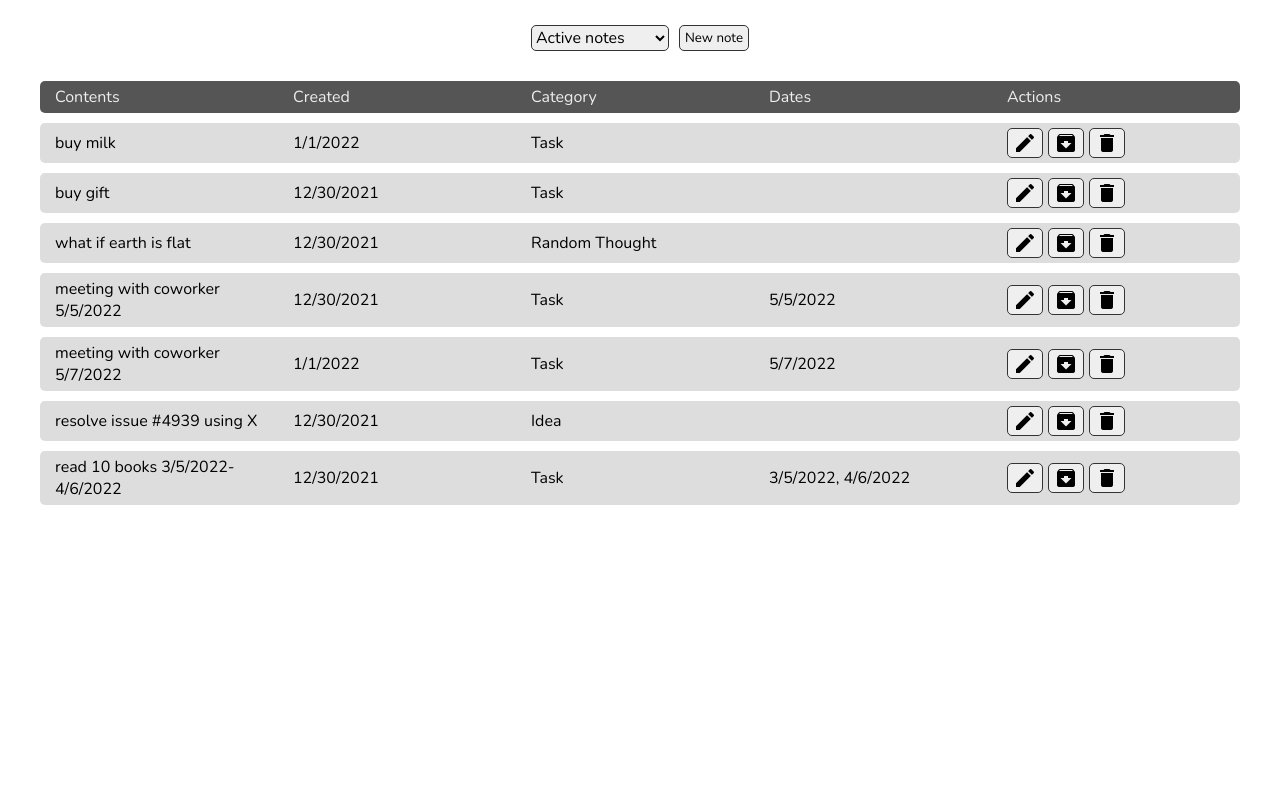
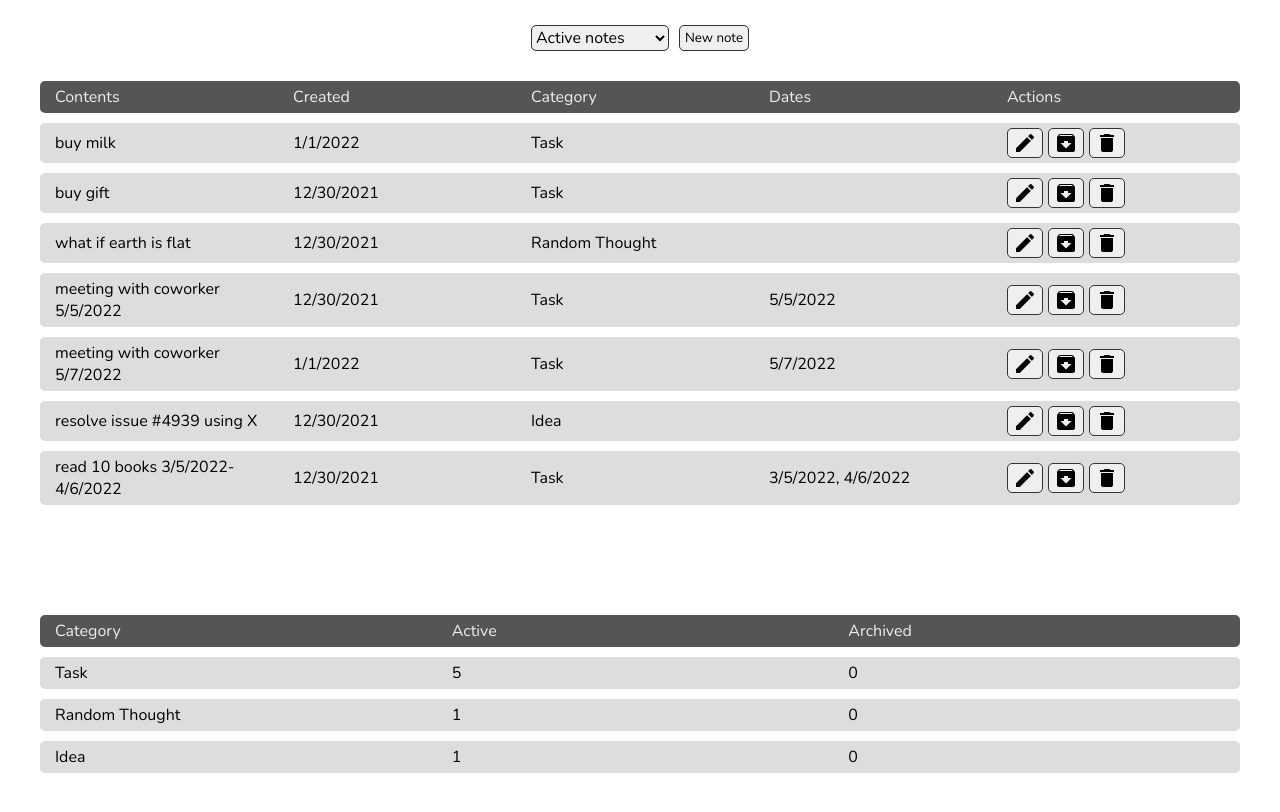
Before and after one commit to igorzash/RadencyInternship2022Task1, a website built with webpack: page index.html in a window 1280 px wide. Built offline with nearby package versions, Linux system fonts and the light colour scheme.

Commit message:
Summary table

```diff
--- a/index.html
+++ b/index.html
@@ -22,7 +22,7 @@
             </select>
             <button id="new-note__btn">New note</button>
         </div>
-        <div id="notes__root" class="notes-container">
+        <div id="notes__root" class="table">
             <div>
                 <div>Contents</div>
                 <div>Created</div>
@@ -31,7 +31,7 @@
                 <div>Actions</div>
             </div>
         </div>
-        <div id="archieved-notes__root" class="notes-container hidden">
+        <div id="archieved-notes__root" class="table hidden">
             <div>
                 <div>Contents</div>
                 <div>Created</div>
@@ -40,6 +40,16 @@
                 <div>Actions</div>
             </div>
         </div>
+
+        <div style="padding-top: 100px"></div>
+
+        <div id="summary__root" class="table">
+            <div>
+                <div>Category</div>
+                <div>Active</div>
+                <div>Archived</div>
+            </div>
+        </div>
     </div>
 </body>
 </html>
--- /dev/null
+++ b/src/summaryTable.js
@@ -0,0 +1,15 @@
+import CATEGORY from "./category";
+
+function summaryTableCalc(notes) {
+	const categories = Object.values(CATEGORY);
+
+	return categories
+		.map((cat) => Array.from(notes).filter((n) => n.category === cat))
+		.map((n, i) => [
+			categories[i],
+			n.filter((n) => !n.archived).length,
+			n.filter((n) => n.archived).length,
+		]);
+}
+
+export default summaryTableCalc;
--- a/src/view/index.js
+++ b/src/view/index.js
@@ -1,8 +1,11 @@
 import storage from "../storage";
 import renderNote from "./renderNote";
+import renderSummaryTable from "./renderSummaryTable";
 
 export function init() {
 	storage.data.notes.forEach((note) =>
 		renderNote(note, { editState: false })
 	);
+
+	renderSummaryTable();
 }
--- a/src/view/renderNote.js
+++ b/src/view/renderNote.js
@@ -6,7 +6,6 @@ const archivedNotesRoot = document.getElementById("archieved-notes__root");
 
 function renderNote(note, options) {
 	const note_container = document.createElement("div");
-	note_container.classList.add("note-container");
 
 	renderNoteDetails(note, note_container, options);
 	renderNoteActions(note, note_container, options);
--- a/src/view/renderNoteActions.js
+++ b/src/view/renderNoteActions.js
@@ -1,5 +1,6 @@
 import renderNote from "./renderNote";
 import storage from "../storage";
+import renderSummaryTable from "./renderSummaryTable";
 
 function renderNoteActions(note, note_container, options) {
 	const actions = [
@@ -62,10 +63,12 @@ function renderNoteActions(note, note_container, options) {
 	].map((x) => ({
 		...x,
 		handler: (evt) => {
-			return x.handler({
+			x.handler({
 				...evt,
 				target: evt.target.parentElement.parentElement,
 			});
+
+			renderSummaryTable();
 		},
 	}));
 
--- /dev/null
+++ b/src/view/renderSummaryTable.js
@@ -0,0 +1,26 @@
+import storage from "../storage";
+import summaryTableCalc from "../summaryTable";
+
+const summaryTable = document.getElementById("summary__root");
+
+function renderSummaryTable() {
+    while (summaryTable.children.length > 1) {
+        summaryTable.lastElementChild.remove();
+    }
+
+    const rows = summaryTableCalc(storage.data.notes);
+
+    rows.forEach(row => {
+        const row_elem = document.createElement('div');
+
+        row.forEach((column) => {
+            const column_elem = document.createElement('div');
+            column_elem.textContent = column;
+            row_elem.appendChild(column_elem);
+        });
+
+        summaryTable.appendChild(row_elem)
+    });
+}
+
+export default renderSummaryTable;
```
Also changed, not shown: build/bundle.js, build/style.css.
